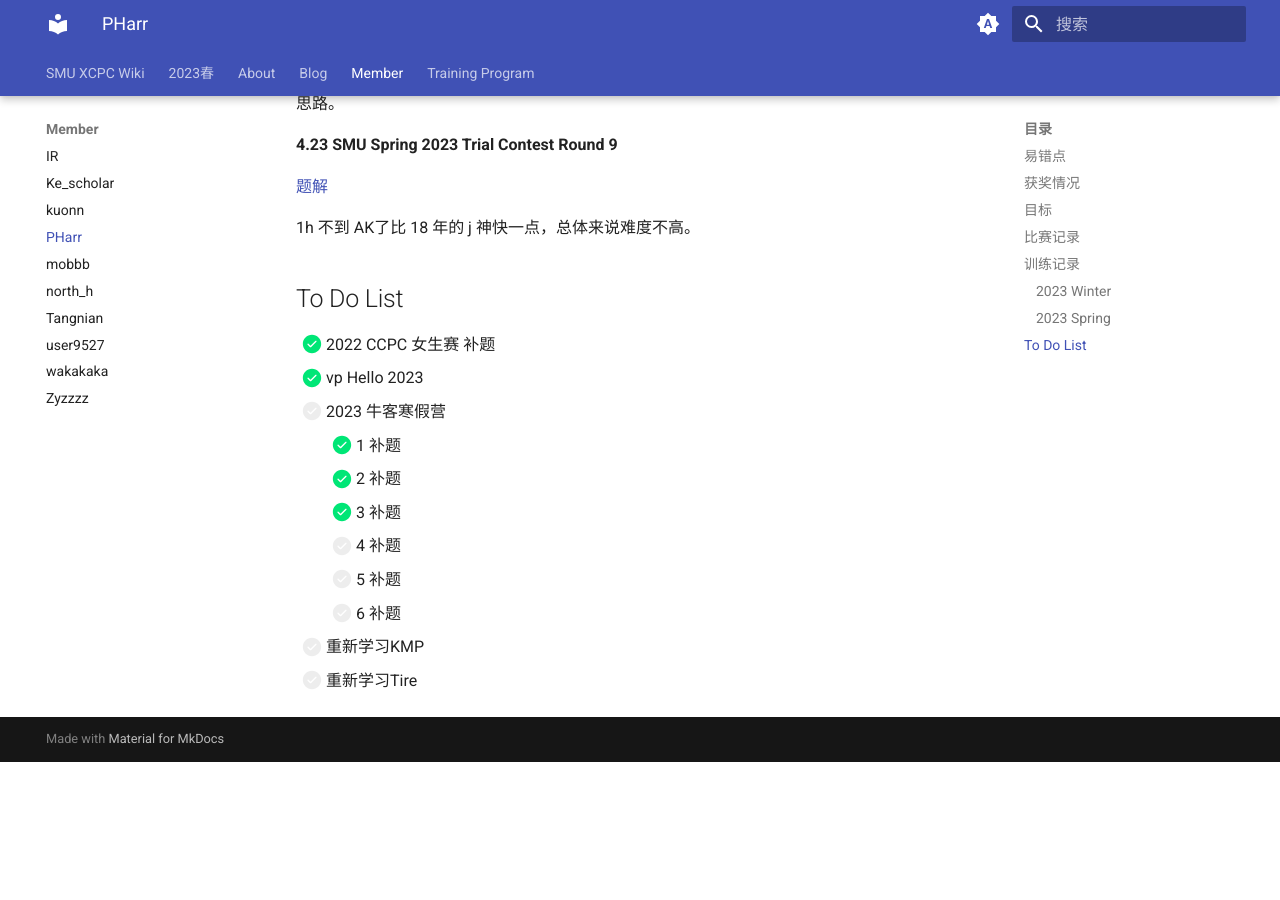
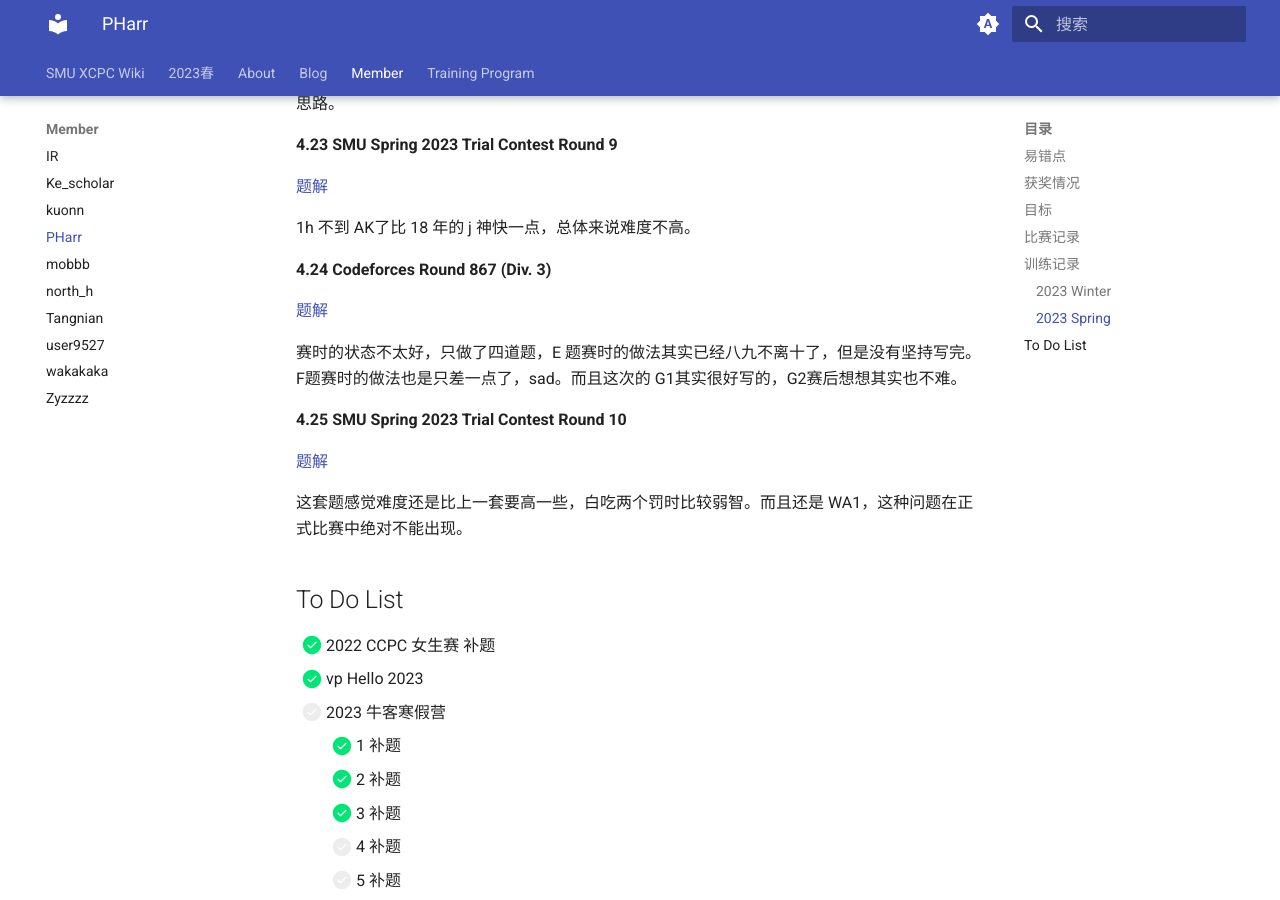
Before and after one commit to SMU-XCPC/wiki, an MkDocs documentation site: the page built from docs/Member/PHarr.md, in a window 1280 px wide and 900 px high, scrolled down 7237 px. Built offline with MkDocs 1.6.1 and Material for MkDocs 9.7.7, drawn with Linux system fonts in a browser that asks for light colours; before the commit the page ends 7999 px from its top, so only the background shows below that.

Commit message:
Update PHarr.md

```diff
--- a/docs/Member/PHarr.md
+++ b/docs/Member/PHarr.md
@@ -290,6 +290,18 @@ L3-1被假题意演了，最近几次的发挥都还算值比较稳定的可以
 
 1h 不到 AK了比 18 年的 j 神快一点，总体来说难度不高。
 
+**4.24 Codeforces Round 867 (Div. 3)**
+
+[题解](https://www.cnblogs.com/PHarr/p/17357141.html)
+
+赛时的状态不太好，只做了四道题，E 题赛时的做法其实已经八九不离十了，但是没有坚持写完。F题赛时的做法也是只差一点了，sad。而且这次的 G1其实很好写的，G2赛后想想其实也不难。
+
+**4.25 SMU Spring 2023 Trial Contest Round 10**
+
+[题解](https://www.cnblogs.com/PHarr/p/17352861.html)
+
+这套题感觉难度还是比上一套要高一些，白吃两个罚时比较弱智。而且还是 WA1，这种问题在正式比赛中绝对不能出现。
+
 ## To Do List
 
 - [x] 2022 CCPC 女生赛 补题
```
